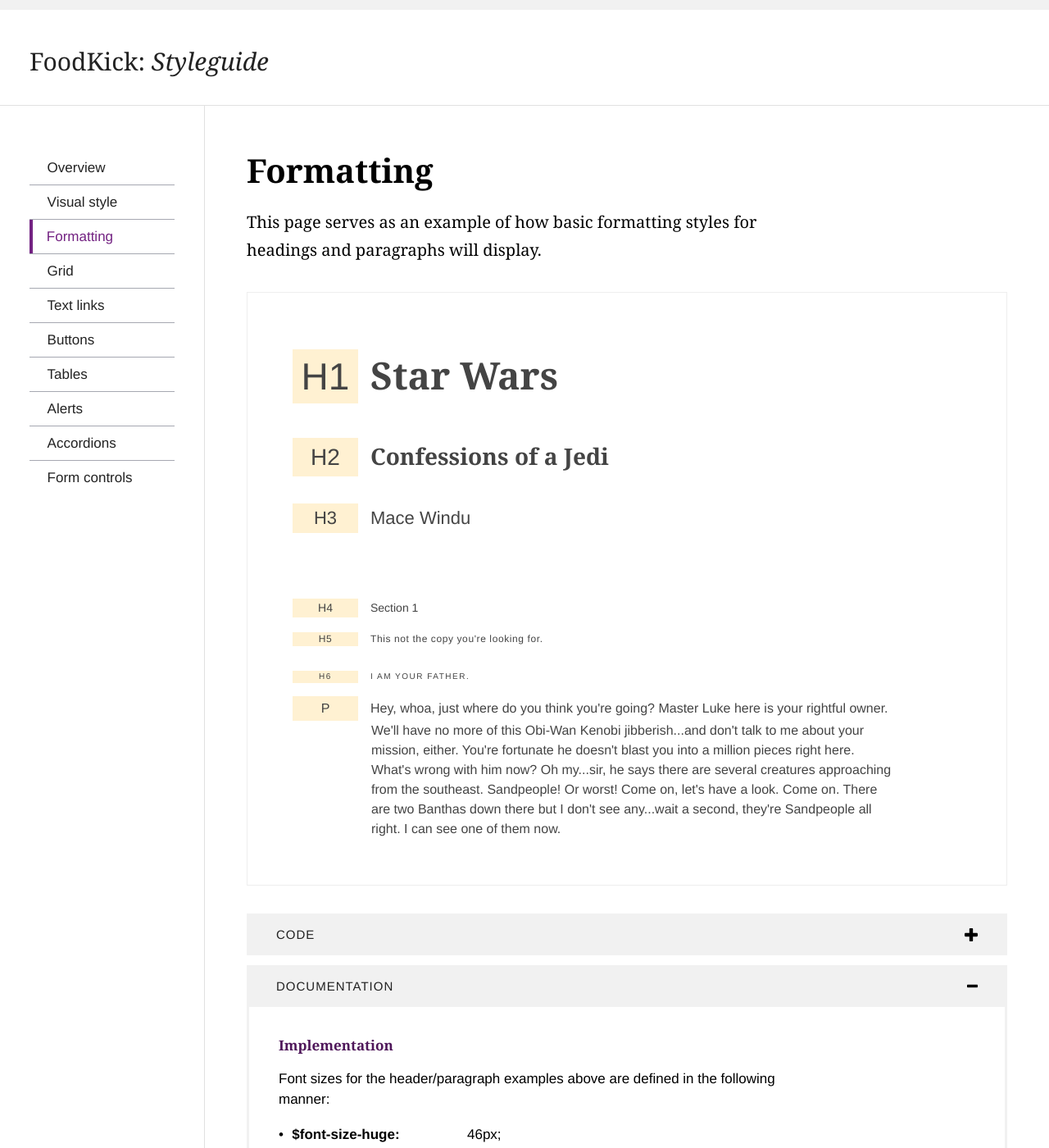
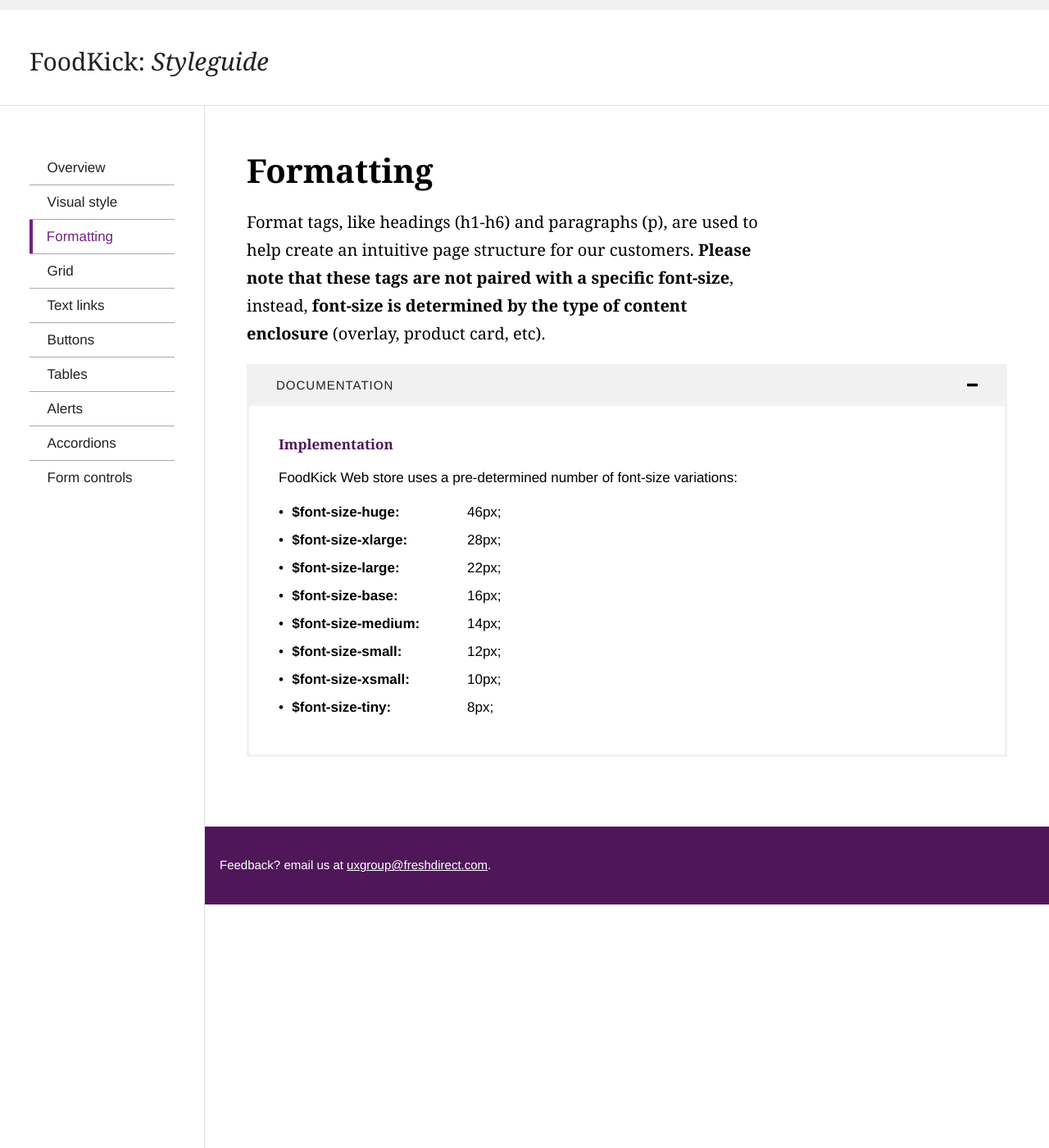
Before and after one commit to foodkick/foodkick.github.io, a Jekyll site: the page built from _elements/formatting.md, in a window 1280 px wide and 1400 px high. Shown: the whole window at 82% size. Built offline with Jekyll 4.4.1, drawn with Linux system fonts in a browser that asks for light colours; Markdown is read by kramdown in place of the engine named in the settings.

Commit message:
formatting: changed content for clarity rules around formatting and font sizes

```diff
--- a/_elements/formatting.md
+++ b/_elements/formatting.md
@@ -2,10 +2,10 @@
 layout: styleguide
 type: element
 title: Formatting
-lead: This page serves as an example of how basic formatting styles for headings and paragraphs will display.
+lead: Format tags, like headings (h1-h6) and paragraphs (p), are used to help create an intuitive page structure for our customers. <strong>Please note that these tags are not paired with a specific font-size</strong>, instead, <strong>font-size is determined by the type of content enclosure</strong> (overlay, product card, etc).
 ---
 
-<div class="preview font-example">
+<!-- <div class="preview font-example">
 
   <h1><em class="em-yellow-bg">H1</em>Star Wars</h1>
   <h2><em class="em-yellow-bg">H2</em>Confessions of a Jedi</h2>
@@ -15,7 +15,7 @@ lead: This page serves as an example of how basic formatting styles for headings
   <h6><em class="em-yellow-bg">H6</em>I am your father.</h6>
   <p><em class="em-yellow-bg">P</em>Hey, whoa, just where do you think you're going? Master Luke here is your rightful owner. We'll have no more of this Obi-Wan Kenobi jibberish...and don't talk to me about your mission, either. You're fortunate he doesn't blast you into a million pieces right here. What's wrong with him now? Oh my...sir, he says there are several creatures approaching from the southeast. Sandpeople! Or worst! Come on, let's have a look. Come on. There are two Banthas down there but I don't see any...wait a second, they're Sandpeople all right. I can see one of them now.</p>
 
-</div>
+</div> -->
 
 <div class="usa-accordion-bordered usa-accordion-docs">
   <button class="usa-button-unstyled usa-accordion-button"
@@ -24,7 +24,7 @@ lead: This page serves as an example of how basic formatting styles for headings
   </button>
   <div id="collapsible-0" aria-hidden="false" class="usa-accordion-content">
     <h4 class="usa-heading">Implementation</h4>
-    <p>Font sizes for the header/paragraph examples above are defined in the following manner:</p>
+    <p>FoodKick Web store uses a pre-determined number of font-size variations:</p>
     <ul class="usa-content-list font-sizes">
     	<li><strong>$font-size-huge:</strong> <span class="floatr">46px;</span></li>
     	<li><strong>$font-size-xlarge:</strong> <span class="floatr">28px;</span></li>
--- a/assets/css/styleguide.scss
+++ b/assets/css/styleguide.scss
@@ -276,6 +276,7 @@ $site-top:           124px;
 .styleguide-content {
   margin-bottom: 5em;
   max-width: $site-max-width;
+  min-height: 588px;
   padding: {
     left: 2em;
     right: 2em;
```
Also changed, not shown: Gemfile.lock.
